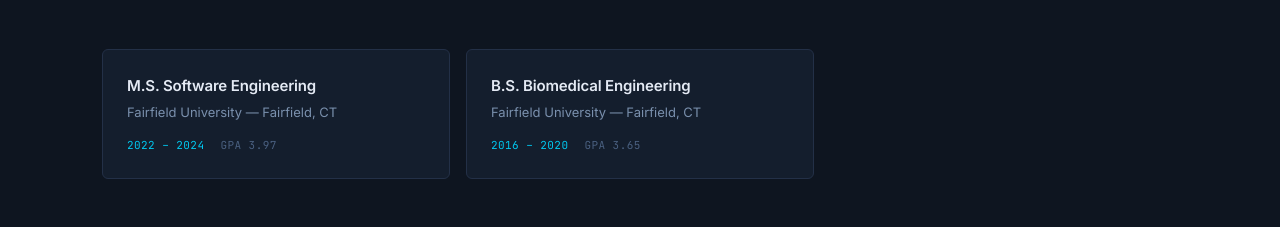
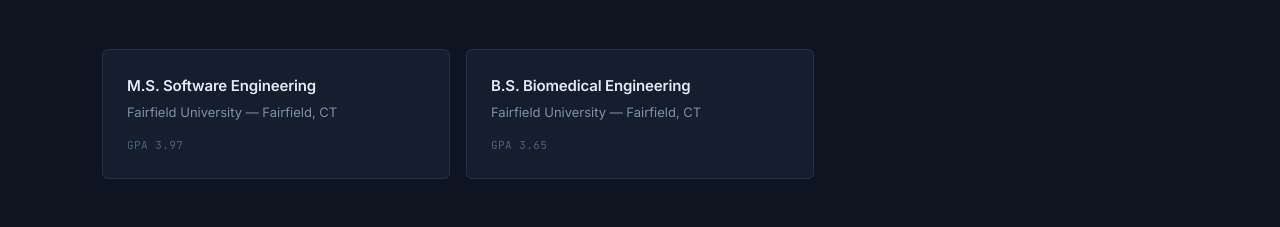
Before and after one commit to connorhehn/Portfolio, a plain HTML site: page index.html in a window 1280 px wide. Shown: the part 3340-3567 px from the top of the page. Drawn offline with Linux system fonts and the light colour scheme.

Commit message:
remove year

```diff
--- a/index.html
+++ b/index.html
@@ -331,7 +331,6 @@
           <p class="edu-degree">M.S. Software Engineering</p>
           <p class="edu-school">Fairfield University — Fairfield, CT</p>
           <div class="edu-meta">
-            <span class="edu-dates mono">2022 – 2024</span>
             <span class="edu-gpa mono">GPA 3.97</span>
           </div>
         </div>
@@ -340,7 +339,6 @@
           <p class="edu-degree">B.S. Biomedical Engineering</p>
           <p class="edu-school">Fairfield University — Fairfield, CT</p>
           <div class="edu-meta">
-            <span class="edu-dates mono">2016 – 2020</span>
             <span class="edu-gpa mono">GPA 3.65</span>
           </div>
         </div>
```
